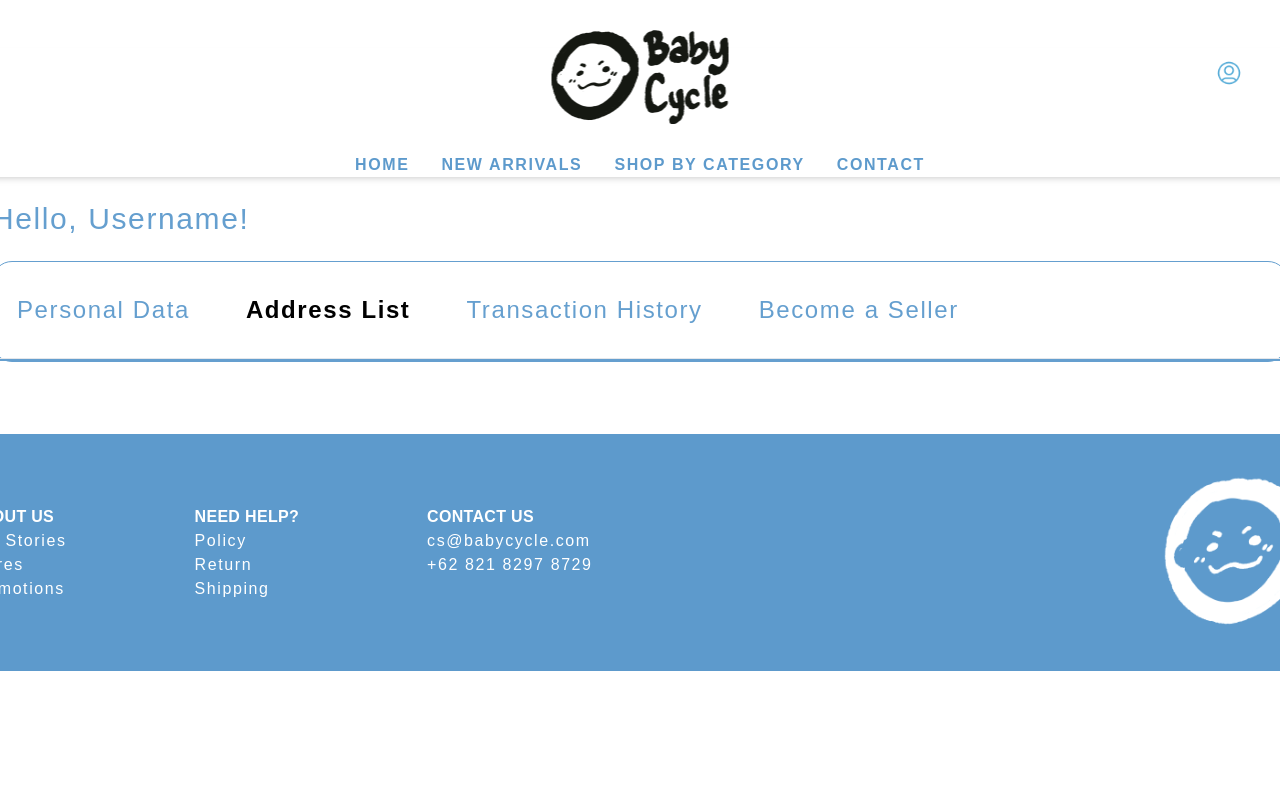
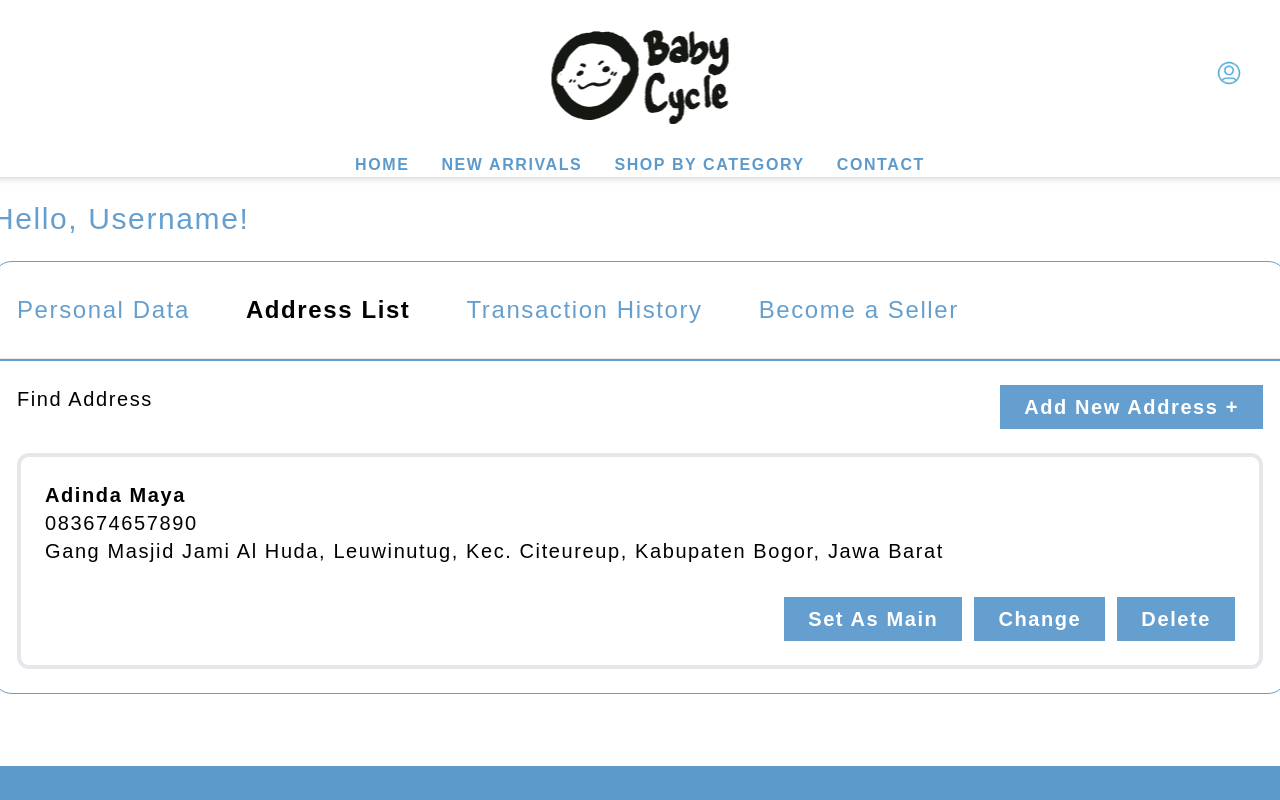
Before and after one commit to kingahmadr/babycycle-frontend, a Next.js app: page /dashboard in a window 1280 px wide. Both pictures are taken after a click on the element "Address List". Shown: the top 800 px of the page. Built offline with nearby package versions, Linux system fonts and the light colour scheme; a web font is replaced by a local one.

Commit message:
feat: address list tab slicing

```diff
--- a/src/pages/dashboard/index.tsx
+++ b/src/pages/dashboard/index.tsx
@@ -26,6 +26,7 @@ function index() {
             {activeTab === 'personalData' && (
             <div className='p-6'>
                 <div className='w-full flex'>
+
                     <div className='w-[450px] h-[450px]'>
                         <img className='w-full h-full' src=''></img>
                     </div>
@@ -43,9 +44,36 @@ function index() {
                                 <span>phone number</span>
                             </div>
                         </div>
-                        <div className='w-full flex justify-end gap-8'>
+                        <div className='w-full flex justify-end gap-8 text-xl'>
                             <PrimaryButton type='button'>Change Profile Picture</PrimaryButton>
                             <PrimaryButton type='button'>Change Data</PrimaryButton>
+                        </div>
+                    </div>
+
+                </div>
+            </div>
+            )}
+
+            {activeTab === 'addressList' && (
+            <div className='p-6'>
+                <div className='w-full flex flex-col gap-6'>
+
+                    <div className='w-full flex justify-between text-xl'>
+                        <div>Find Address</div>
+                        <PrimaryButton type='button'>Add New Address +</PrimaryButton>
+                    </div>
+
+                    <div className='w-full p-6 flex flex-col gap-8 border-4 border-borderGray rounded-xl text-xl'>
+                        <div className='w-full flex flex-col'>
+                            <span className='font-bold'>Adinda Maya</span>
+                            <span>083674657890</span>
+                            <span>Gang Masjid Jami Al Huda, Leuwinutug, Kec. Citeureup, Kabupaten Bogor, Jawa Barat</span>
+                        </div>
+
+                        <div className='w-full flex justify-end gap-3'>
+                            <PrimaryButton type='button'>Set As Main</PrimaryButton>
+                            <PrimaryButton type='button'>Change</PrimaryButton>
+                            <PrimaryButton type='button'>Delete</PrimaryButton>
                         </div>
                     </div>
 
--- a/tailwind.config.ts
+++ b/tailwind.config.ts
@@ -22,6 +22,7 @@ const config: Config = {
         lightHeaderBlue: '#E4F3FF', // Added for secondary headers
         dangerRed: '#BA4F4F', // Red for snackbar, deactivate, etc
         paymentPurple: '#565ABB', // Purple for payment
+        borderGray: 'D9D9D9'
       },
       fontFamily: {
         sans: ['Gabarito', 'sans-serif'],
```
